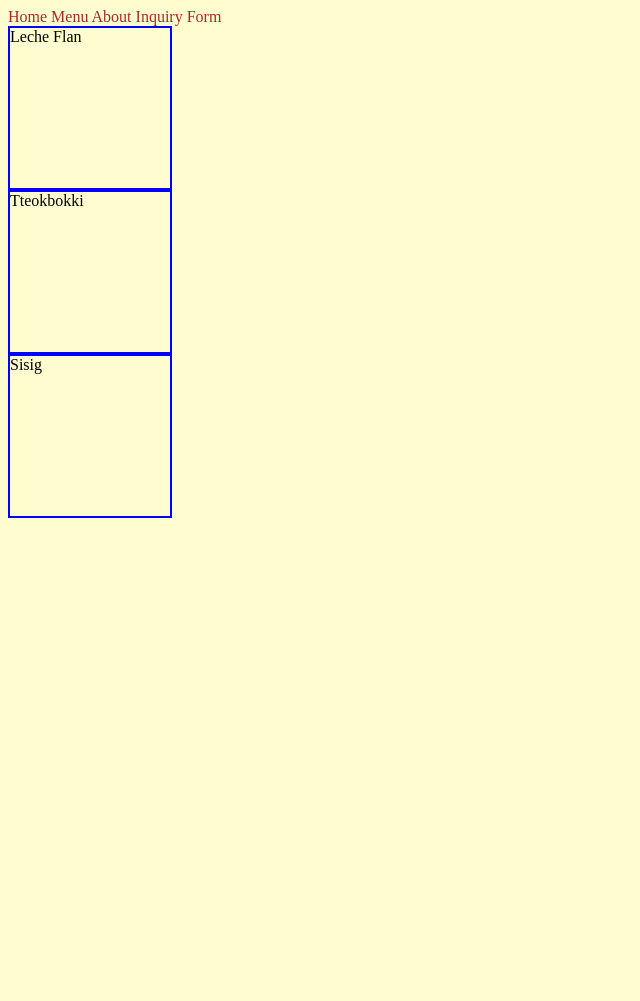
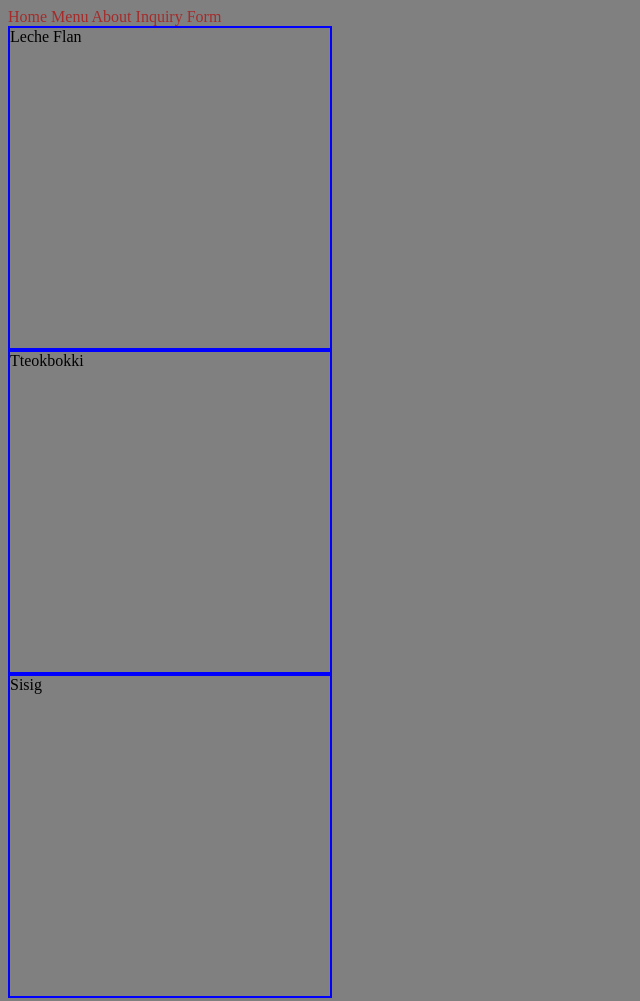
Before and after one commit to jakesawake/Bakery-Landing-Page, a website built with webpack: page src/template.html in a window 1280 px wide. Shown: the whole page, without its empty margins (0-640 px from the left). Before the commit the page ends 800 px from the top, so only its background shows below. Built offline with nearby package versions, Linux system fonts and the light colour scheme.

Commit message:
Color Change
- changed background color to a darker color for ease of development

```diff
--- a/src/css/style.css
+++ b/src/css/style.css
@@ -1,5 +1,5 @@
 body {
-  background-color: rgba(255, 253, 208, 1);
+  background-color: grey;
 }
 
 .nav-link {
@@ -13,6 +13,6 @@ body {
 
 .food-container {
   border: 2px solid blue;
-  width: 10rem;
-  height: 10rem;
+  width: 20rem;
+  height: 20rem;
 }
```
